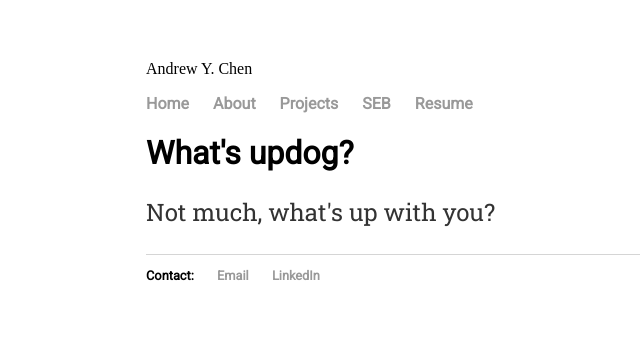
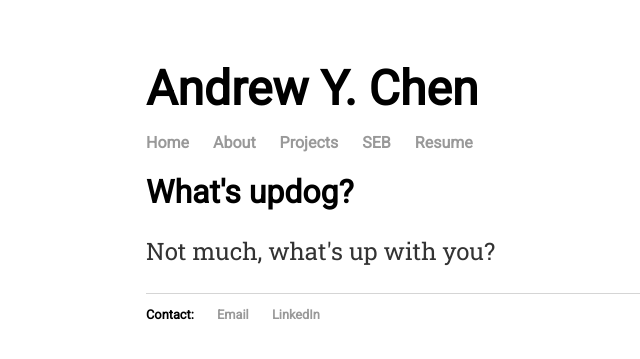
Before and after one commit to carbonheliumnitrogen/carbonheliumnitrogen.github.io, a Jekyll site: the page built from index.html, in a window 1280 px wide. Shown: the top 359 px of the page, without its empty margins (46-686 px from the left). Built offline with Jekyll 4.4.1, drawn with Linux system fonts in a browser that asks for light colours.

Commit message:
Update main.css

```diff
--- a/css/main.css
+++ b/css/main.css
@@ -4,6 +4,12 @@
 body {
     margin: 60px auto;
     width: 70%;
+}
+header {
+    font-size: 3em;
+    font-family:'Roboto', 'Helvetica', 'Sans-Serif';
+    color: #000;
+    font-weight: bold;
 }
 nav ul, footer ul {
     font-family:'Roboto', 'Helvetica', 'Sans-Serif';
@@ -22,11 +28,7 @@ a {
 a:hover {
     text-decoration: underline;
 }
-header ul {
-    font-size: 3em;
-    font-family:'Roboto', 'Helvetica', 'Sans-Serif';
-    color: #000;
-}
+
 h1 {
     font-size: 2em;
     font-family:'Roboto', 'Helvetica', 'Sans-Serif';
```
